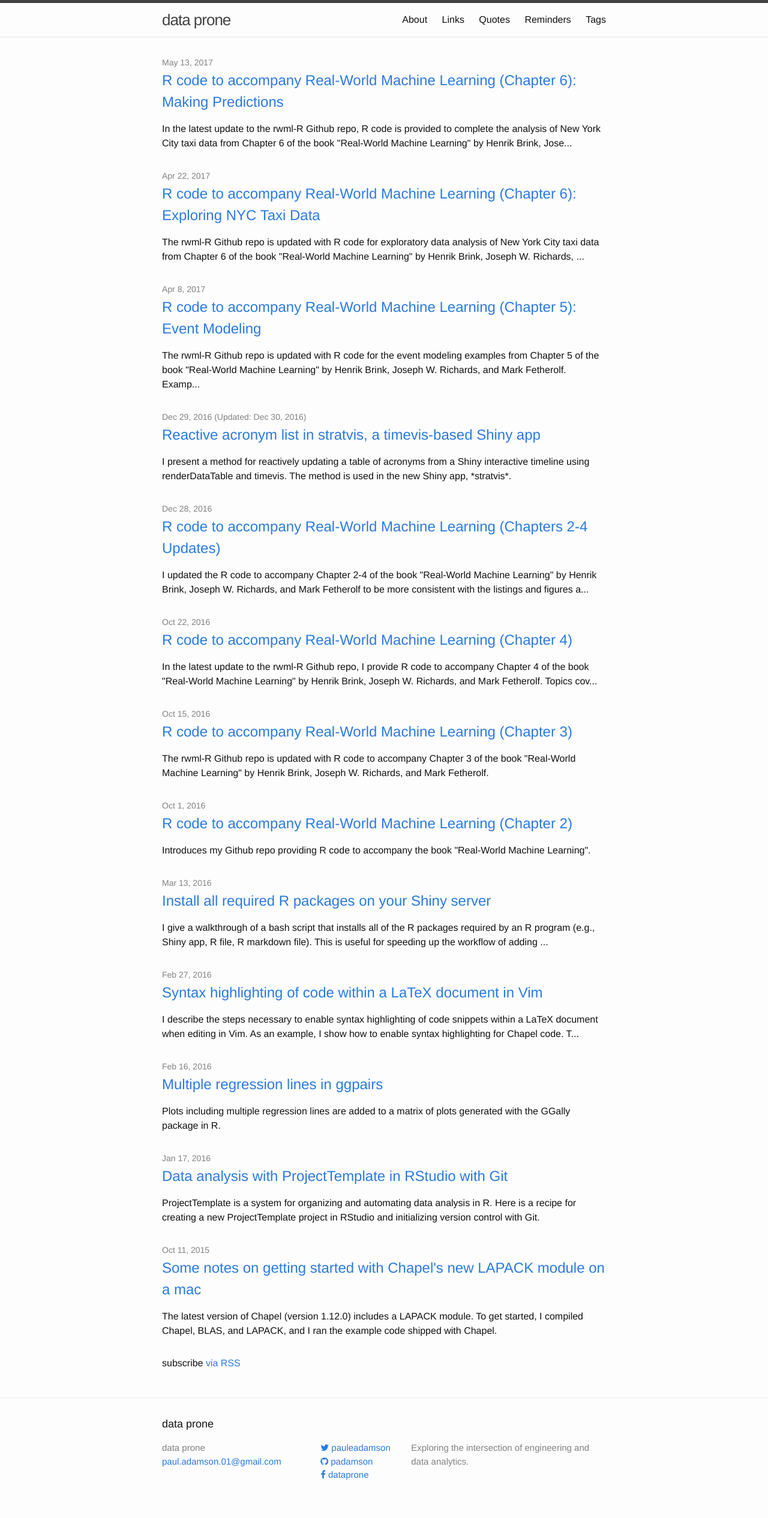
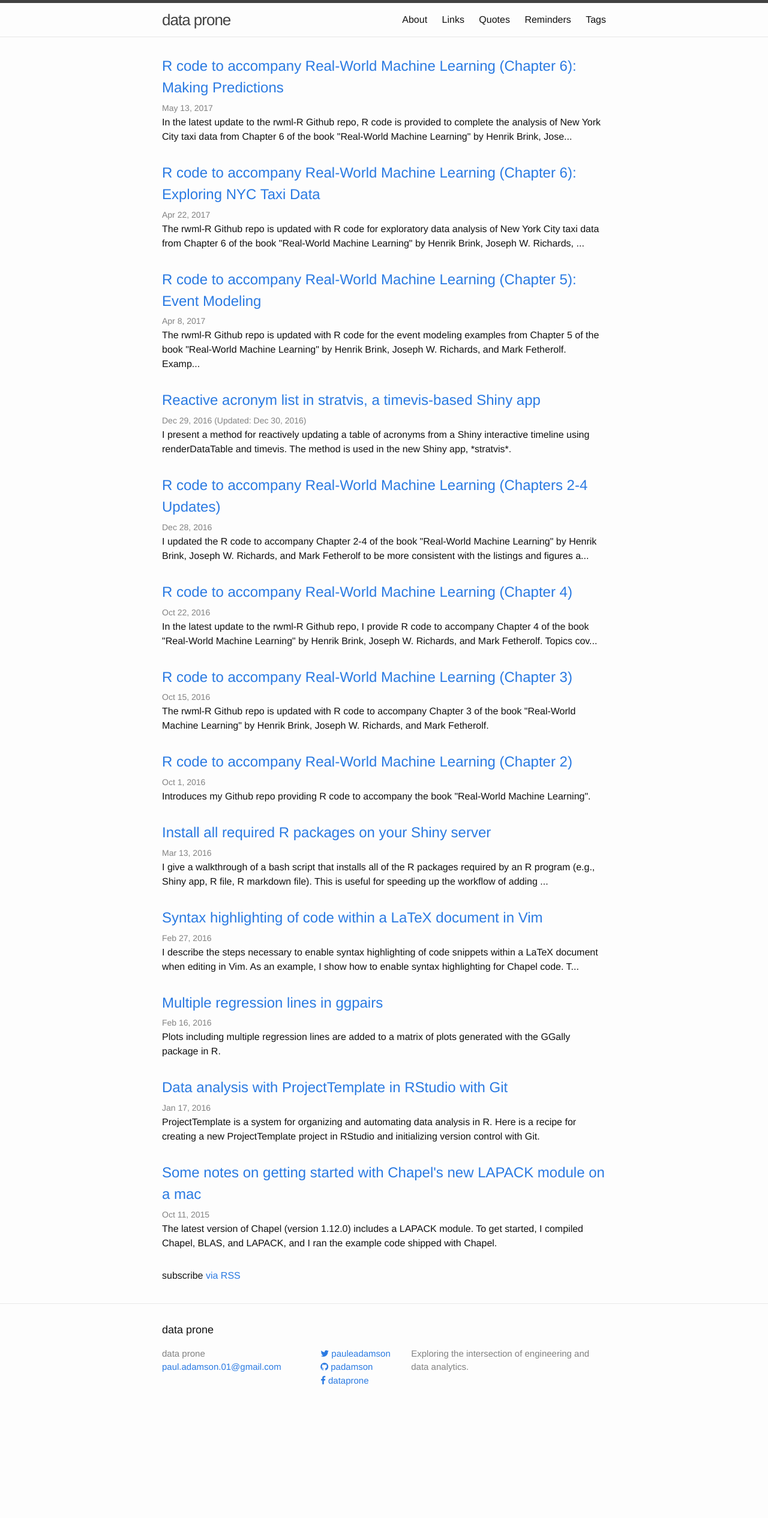
Before and after one commit to padamson/padamson.github.io, a Jekyll site: the page built from index.html, in a window 1280 px wide. Shown: the whole page at 60% size. Built offline with Jekyll 4.4.1, drawn with Linux system fonts in a browser that asks for light colours; nearby versions of some CDN libraries; after the commit the page ends 2362 px from its top, so only the background shows below that.

Commit message:
clean up ad placement

```diff
--- a/_sass/_base.scss
+++ b/_sass/_base.scss
@@ -32,7 +32,7 @@
 p, blockquote, pre,
 ul, ol, dl, figure,
 %vertical-rhythm {
-    margin-bottom: $spacing-unit / 2;
+    margin-bottom: $spacing-unit / 8;
 }
 
 
--- a/index.html
+++ b/index.html
@@ -4,21 +4,14 @@
 
 <div class="home">
 
-  <script async src="//pagead2.googlesyndication.com/pagead/js/adsbygoogle.js"></script>
-  <!-- blog feed -->
-  <ins class="adsbygoogle"
-    style="display:block"
-    data-ad-client="ca-pub-2084527300136912"
-    data-ad-slot="2252831989"
-    data-ad-format="auto"></ins>
-  <script>
-    (adsbygoogle = window.adsbygoogle || []).push({});
-  </script>
-
   <ul class="post-list">
     {% for post in site.posts %}
     <li>
       <!-- span class="post-meta">{{ post.date | date: "%b %-d, %Y" }}</span -->
+
+      <h3>
+        <a class="post-link" href="{{ post.url | prepend: site.baseurl }}">{{ post.title }}</a>
+      </h3>
 
       <span class="post-meta">
         <time datetime="{{ post.date | date_to_xmlschema }}">{{ post.date | date: "%b %-d, %Y" }}</time>
@@ -27,9 +20,7 @@
         {% endif %}
       </span>
 
-      <h2>
-        <a class="post-link" href="{{ post.url | prepend: site.baseurl }}">{{ post.title }}</a>
-      </h2>
+
       {% if post.abstract %}
       <p class="small light-font">
         {{ post.abstract | truncate: site.quick_view_length, '...' }}
```
Also changed, not shown: _includes/feed-ad.html (added, +10 -0 lines), quotes.md (+2 -2 lines).
